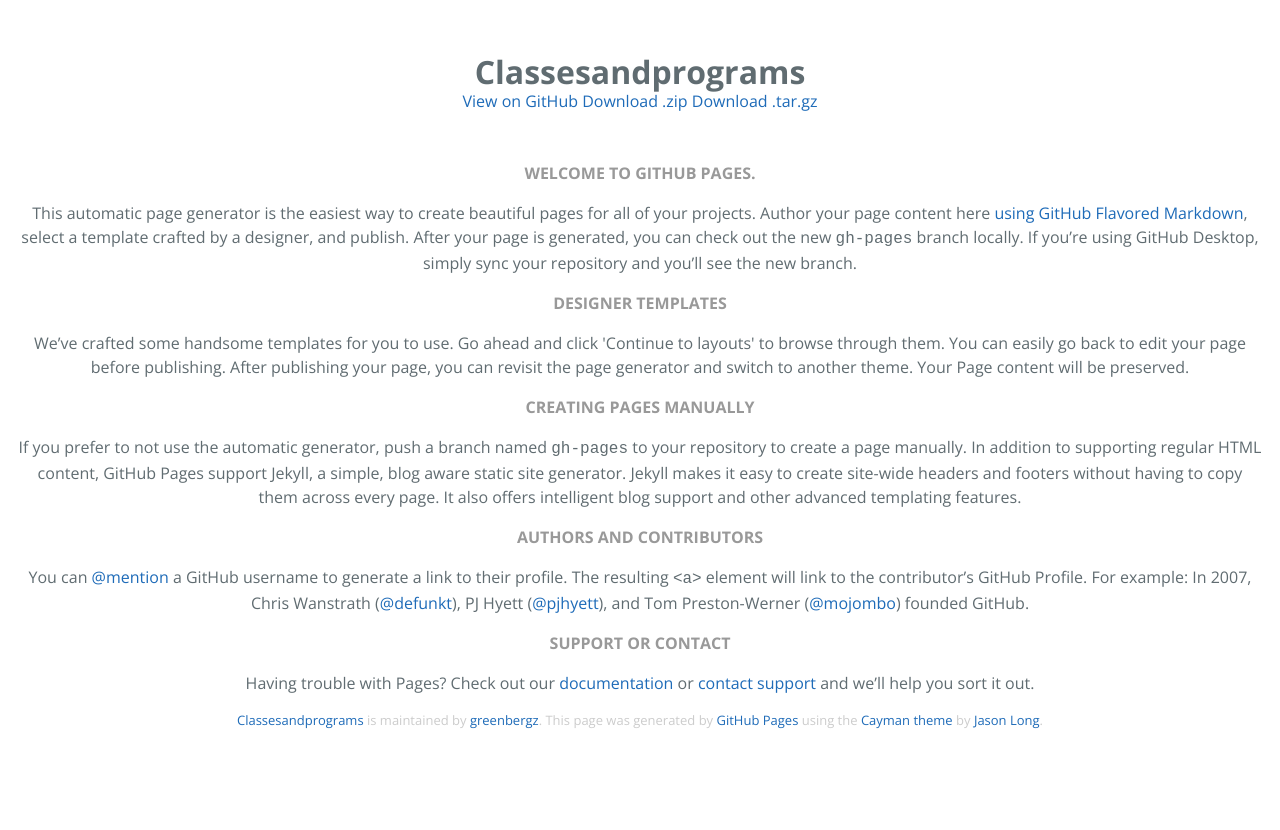
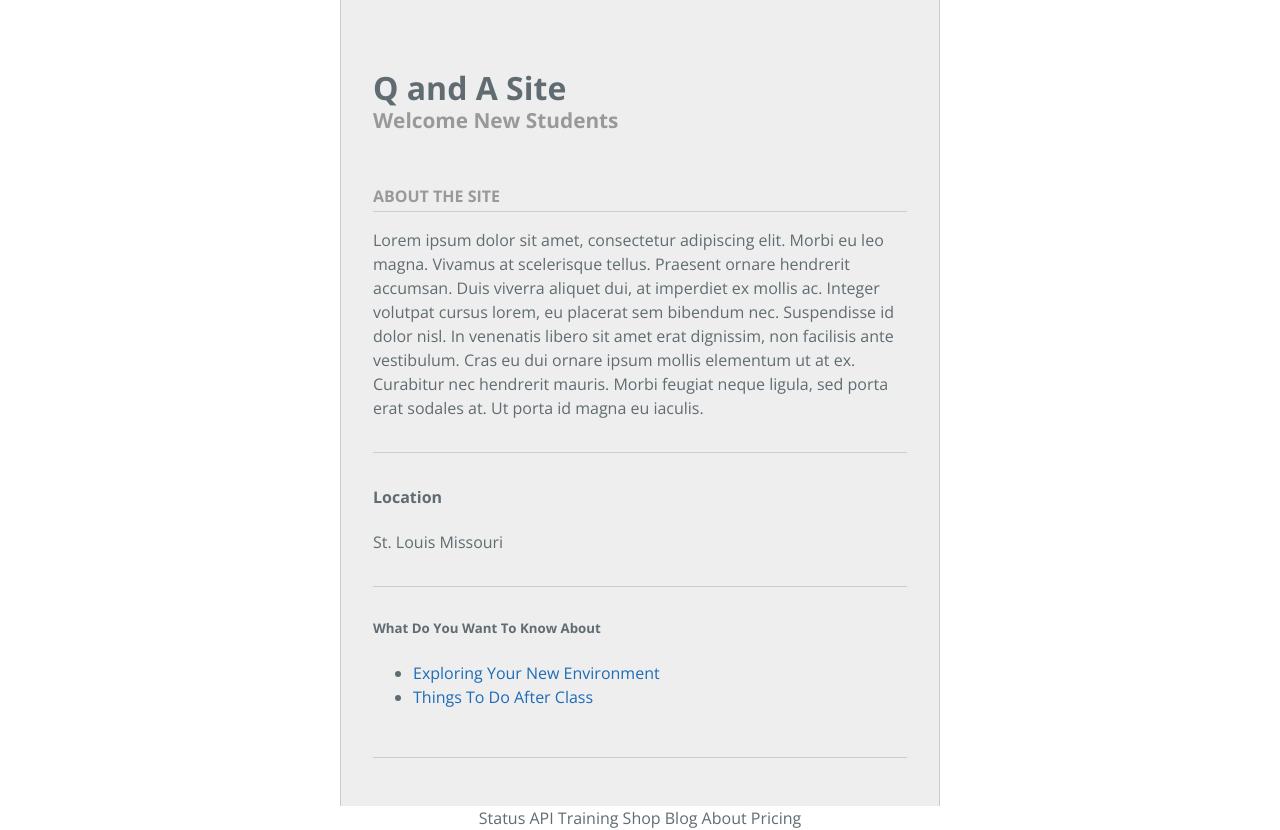
Before and after one commit to greenbergz/ClassesAndPrograms, a plain HTML site: page index.html in a window 1280 px wide. Before the commit the page ends 800 px from the top, so only its background shows below. Drawn offline with nearby package versions, Linux system fonts and the light colour scheme.

Commit message:
Update index.html

```diff
--- a/index.html
+++ b/index.html
@@ -2,56 +2,54 @@
 <html lang="en-us">
   <head>
     <meta charset="UTF-8">
-    <title>Classesandprograms by greenbergz</title>
+    <title>Q_And_A_Site</title>
     <meta name="viewport" content="width=device-width, initial-scale=1">
     <link rel="stylesheet" type="text/css" href="stylesheets/normalize.css" media="screen">
     <link href='https://fonts.googleapis.com/css?family=Open+Sans:400,700' rel='stylesheet' type='text/css'>
     <link rel="stylesheet" type="text/css" href="stylesheets/stylesheet.css" media="screen">
-    <link rel="stylesheet" type="text/css" href="stylesheets/github-light.css" media="screen">
   </head>
   <body>
-    <section class="page-header">
-      <h1 class="project-name">Classesandprograms</h1>
-      <h2 class="project-tagline"></h2>
-      <a href="https://github.com/greenbergz/ClassesAndPrograms" class="btn">View on GitHub</a>
-      <a href="https://github.com/greenbergz/ClassesAndPrograms/zipball/master" class="btn">Download .zip</a>
-      <a href="https://github.com/greenbergz/ClassesAndPrograms/tarball/master" class="btn">Download .tar.gz</a>
-    </section>
+    <div class="container">
 
-    <section class="main-content">
-      <h3>
-<a id="welcome-to-github-pages" class="anchor" href="#welcome-to-github-pages" aria-hidden="true"><span aria-hidden="true" class="octicon octicon-link"></span></a>Welcome to GitHub Pages.</h3>
+      <section class="page-header">
+        <h1 class="project-name">Q and A Site</h1>
+        <h2 class="project-tagline">Welcome New Students</h2>
+      </section>
 
-<p>This automatic page generator is the easiest way to create beautiful pages for all of your projects. Author your page content here <a href="https://guides.github.com/features/mastering-markdown/">using GitHub Flavored Markdown</a>, select a template crafted by a designer, and publish. After your page is generated, you can check out the new <code>gh-pages</code> branch locally. If you’re using GitHub Desktop, simply sync your repository and you’ll see the new branch.</p>
+      <section class="main-content">
+        <h3>About the Site</h3>
+        <hr>
+        <p></p>Lorem ipsum dolor sit amet, consectetur adipiscing elit. Morbi eu leo magna. Vivamus at scelerisque tellus. Praesent ornare hendrerit accumsan. Duis viverra aliquet dui, at imperdiet ex mollis ac. Integer volutpat cursus lorem, eu placerat sem bibendum nec. Suspendisse id dolor nisl. In venenatis libero sit amet erat dignissim, non facilisis ante vestibulum. Cras eu dui ornare ipsum mollis elementum ut at ex. Curabitur nec hendrerit mauris. Morbi feugiat neque ligula, sed porta erat sodales at. Ut porta id magna eu iaculis.</p>
+        <hr>
+        <h4> Location</h4>
+        <p> St. Louis Missouri</p>
+        <hr>
+         <h5> What Do You Want To Know About</h5>
+        <ul>
 
-<h3>
-<a id="designer-templates" class="anchor" href="#designer-templates" aria-hidden="true"><span aria-hidden="true" class="octicon octicon-link"></span></a>Designer Templates</h3>
 
-<p>We’ve crafted some handsome templates for you to use. Go ahead and click 'Continue to layouts' to browse through them. You can easily go back to edit your page before publishing. After publishing your page, you can revisit the page generator and switch to another theme. Your Page content will be preserved.</p>
 
-<h3>
-<a id="creating-pages-manually" class="anchor" href="#creating-pages-manually" aria-hidden="true"><span aria-hidden="true" class="octicon octicon-link"></span></a>Creating pages manually</h3>
 
-<p>If you prefer to not use the automatic generator, push a branch named <code>gh-pages</code> to your repository to create a page manually. In addition to supporting regular HTML content, GitHub Pages support Jekyll, a simple, blog aware static site generator. Jekyll makes it easy to create site-wide headers and footers without having to copy them across every page. It also offers intelligent blog support and other advanced templating features.</p>
+          <li>
+            <a href="http://greenbergz.github.io/Exploring-St.Louis/" target="_blank">Exploring Your New Environment</a>
+          </li>
+          <li>
+            <a href="http://greenbergz.github.io/Things-To-Do-After-Class/" target="_blank">Things To Do After Class</a>
+          </li>
 
-<h3>
-<a id="authors-and-contributors" class="anchor" href="#authors-and-contributors" aria-hidden="true"><span aria-hidden="true" class="octicon octicon-link"></span></a>Authors and Contributors</h3>
+        </ul>
+        <u1>
 
-<p>You can <a href="https://help.github.com/articles/basic-writing-and-formatting-syntax/#mentioning-users-and-teams" class="user-mention">@mention</a> a GitHub username to generate a link to their profile. The resulting <code>&lt;a&gt;</code> element will link to the contributor’s GitHub Profile. For example: In 2007, Chris Wanstrath (<a href="https://github.com/defunkt" class="user-mention">@defunkt</a>), PJ Hyett (<a href="https://github.com/pjhyett" class="user-mention">@pjhyett</a>), and Tom Preston-Werner (<a href="https://github.com/mojombo" class="user-mention">@mojombo</a>) founded GitHub.</p>
-
-<h3>
-<a id="support-or-contact" class="anchor" href="#support-or-contact" aria-hidden="true"><span aria-hidden="true" class="octicon octicon-link"></span></a>Support or Contact</h3>
-
-<p>Having trouble with Pages? Check out our <a href="https://help.github.com/pages">documentation</a> or <a href="https://github.com/contact">contact support</a> and we’ll help you sort it out.</p>
+        </u1>
+      </section>
 
       <footer class="site-footer">
-        <span class="site-footer-owner"><a href="https://github.com/greenbergz/ClassesAndPrograms">Classesandprograms</a> is maintained by <a href="https://github.com/greenbergz">greenbergz</a>.</span>
+        <hr>
 
-        <span class="site-footer-credits">This page was generated by <a href="https://pages.github.com">GitHub Pages</a> using the <a href="https://github.com/jasonlong/cayman-theme">Cayman theme</a> by <a href="https://twitter.com/jasonlong">Jason Long</a>.</span>
       </footer>
 
-    </section>
-
-
+    </div>
   </body>
 </html>
+
+Status API Training Shop Blog About Pricing
```
